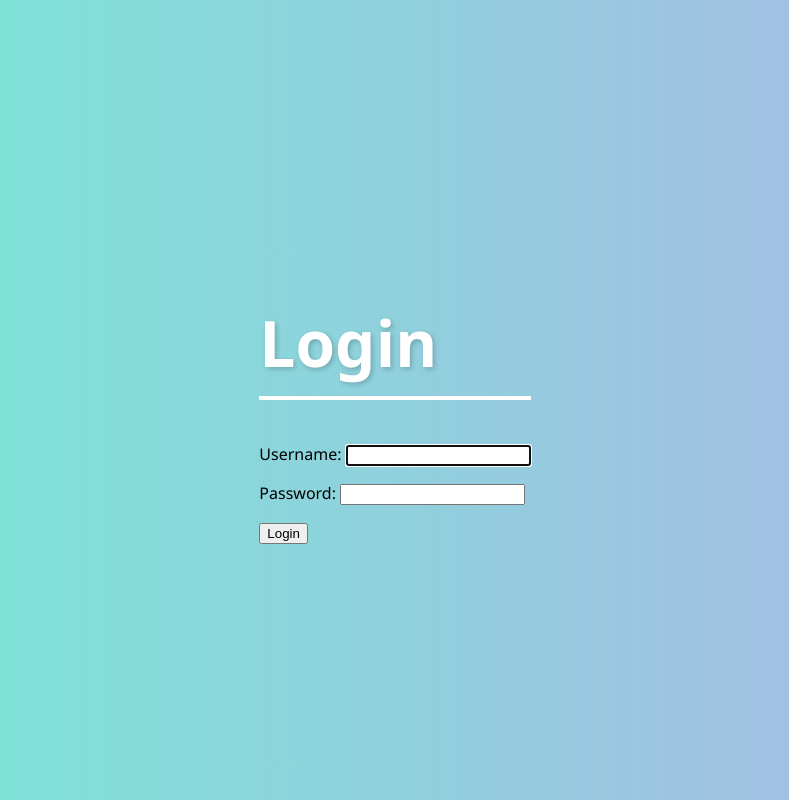
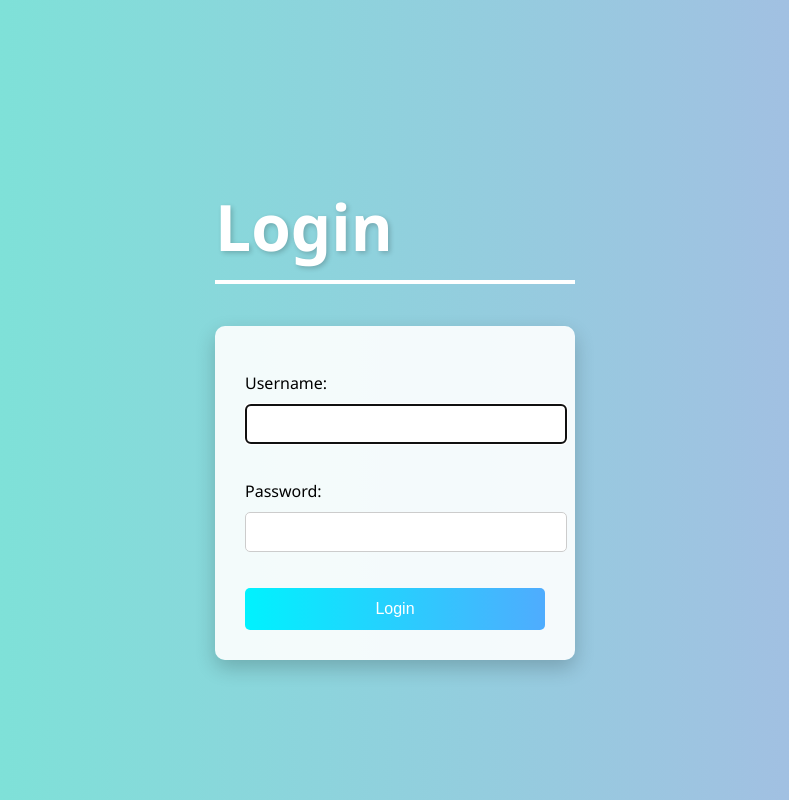
Before and after one commit to Jiahao76/welcome_project, a Django app: page /login/ in a window 1280 px wide. Shown: the whole page, without its empty margins (245-1034 px from the left). Run offline with Django 5.2, Linux system fonts and the light colour scheme.

Commit message:
Modify the styles of the buttons and forms

```diff
--- a/static/css/style.css
+++ b/static/css/style.css
@@ -11,10 +11,55 @@ body {
     background: linear-gradient(to right, #74ebd5, #acb6e5);
 }
 
-h1 {
+h1, h2{
     font-size: 4rem;
     color: #ffffff;
     text-shadow: 2px 2px 5px rgba(0, 0, 0, 0.2);
     border-bottom: 4px solid white;
     padding-bottom: 10px;
 }
+
+form {
+    background: rgba(255, 255, 255, 0.9);
+    padding: 30px;
+    border-radius: 10px;
+    box-shadow: 0 8px 20px rgba(0, 0, 0, 0.2);
+    width: 300px;
+}
+
+form input[type="text"],
+form input[type="password"],
+form input[type="email"] {
+    width: 100%;
+    padding: 10px;
+    margin: 10px 0 20px 0;
+    border: 1px solid #ccc;
+    border-radius: 5px;
+    font-size: 1rem;
+}
+
+button {
+    width: 100%;
+    padding: 12px;
+    font-size: 1rem;
+    background: #4facfe;
+    background: linear-gradient(to right, #00f2fe, #4facfe);
+    color: white;
+    border: none;
+    border-radius: 5px;
+    cursor: pointer;
+    transition: all 0.3s ease-in-out;
+}
+
+button:hover {
+    background: linear-gradient(to right, #4facfe, #00f2fe);
+    transform: translateY(-2px);
+    box-shadow: 0 4px 10px rgba(0, 0, 0, 0.2);
+}
+
+a {
+    color: #ffffff;
+    text-decoration: underline;
+    margin-top: 20px;
+    display: inline-block;
+}
```
